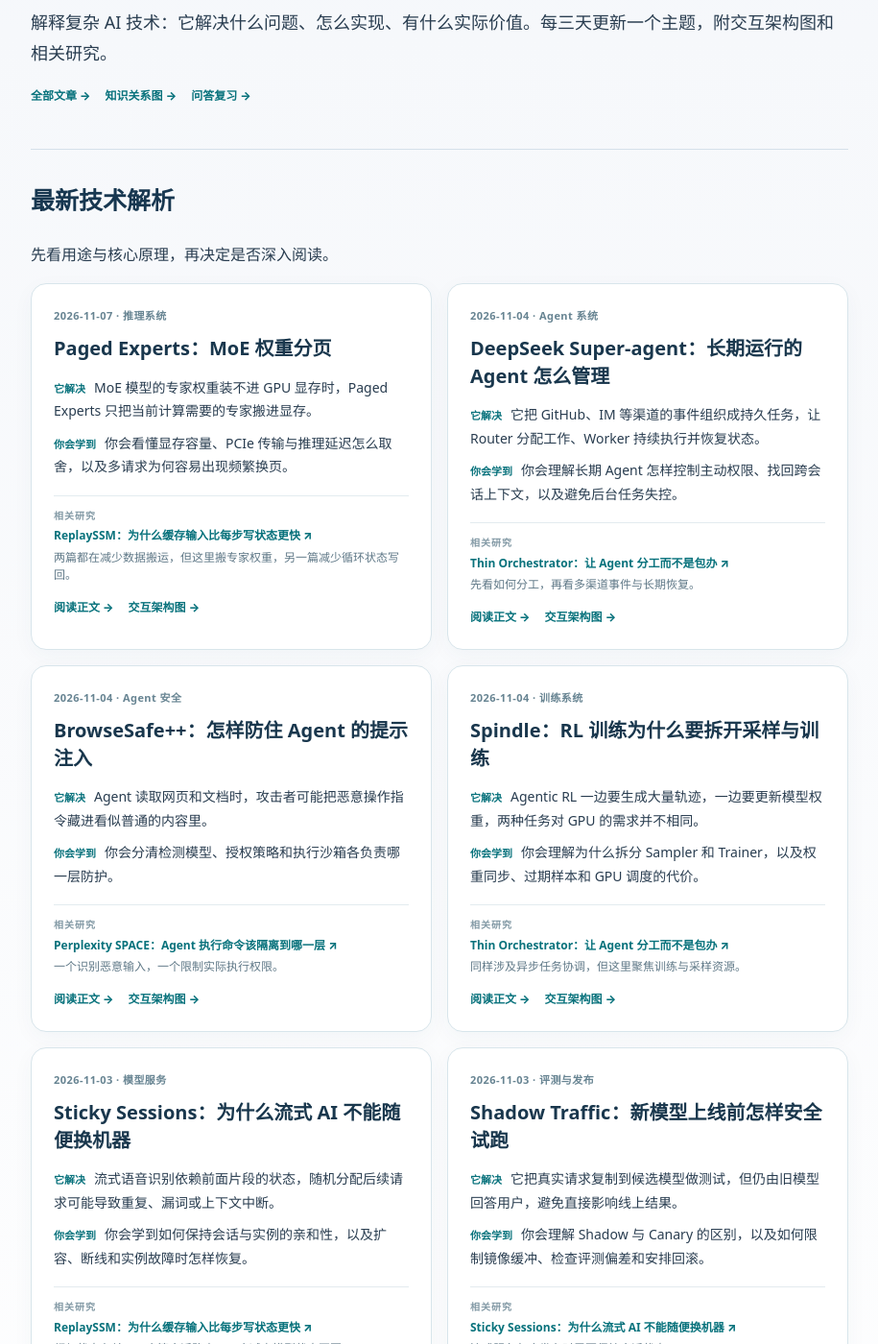
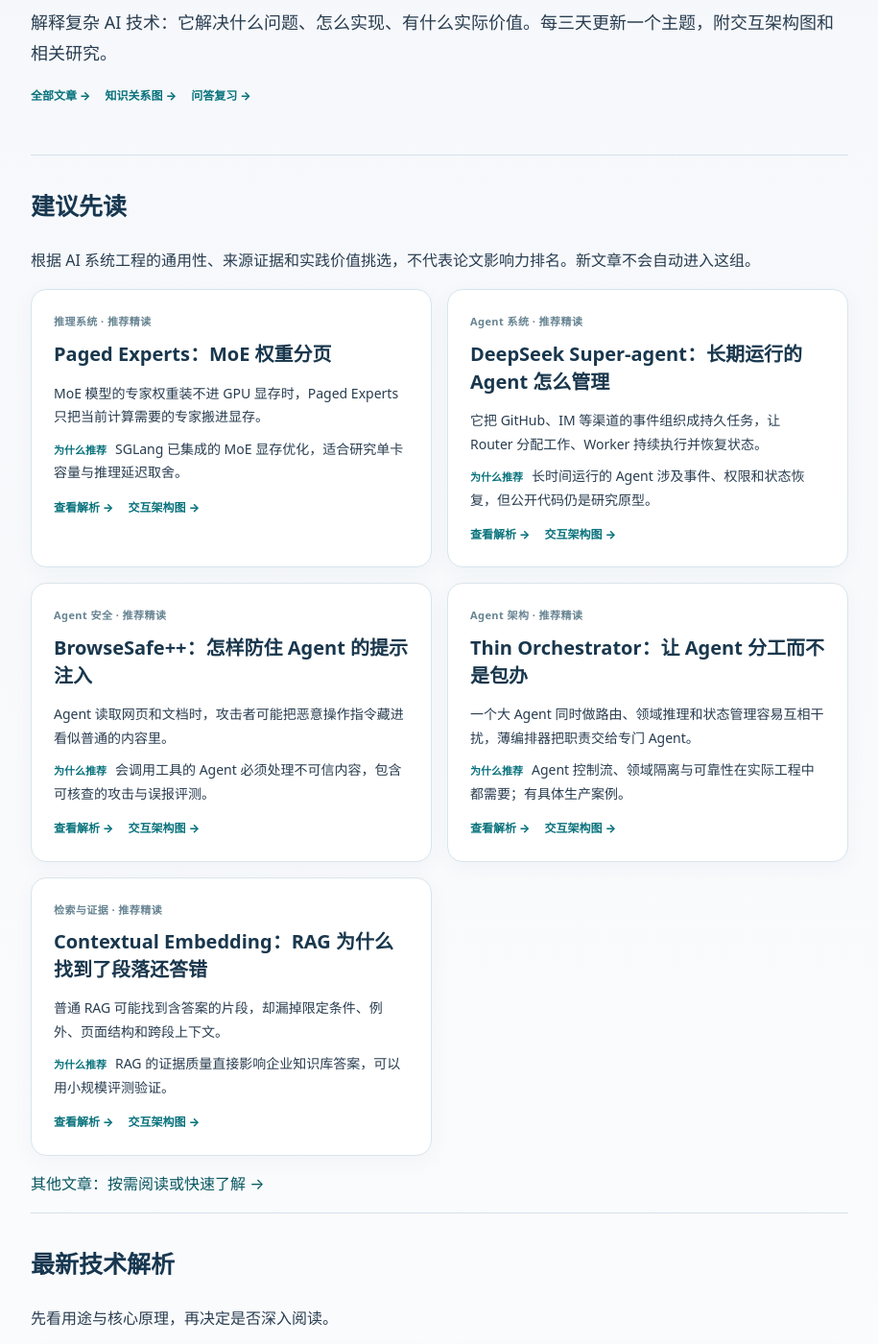
Before and after one commit to ljrirene/ai-engineering-notes, a Jekyll site: the page built from docs/index.html, in a window 1280 px wide and 1400 px high, scrolled down 256 px. Shown: the whole window at 96% size, without its empty margins (182-1097 px from the left). Built offline with Jekyll 4.4.1, drawn with Linux system fonts in a browser that asks for light colours.

Commit message:
Prioritize research by practical learning value instead of recency alone

```diff
--- a/docs/_data/studies.yml
+++ b/docs/_data/studies.yml
@@ -1,4 +1,6 @@
 - id: a-paged-experts
+  priority: "core"
+  why_priority: "SGLang 已集成的 MoE 显存优化，适合研究单卡容量与推理延迟取舍。"
   date: "2026-11-07"
   title: "Paged Experts：MoE 权重分页"
   topic: "推理系统"
@@ -12,6 +14,8 @@
     - id: a-sticky
       why: "一个管 GPU 内的权重驻留，一个管会话落在哪个服务实例。"
 - id: a-superagent
+  priority: "core"
+  why_priority: "长时间运行的 Agent 涉及事件、权限和状态恢复，但公开代码仍是研究原型。"
   date: "2026-11-04"
   title: "DeepSeek Super-agent：长期运行的 Agent 怎么管理"
   topic: "Agent 系统"
@@ -25,6 +29,8 @@
     - id: a-space
       why: "持续工作的 Worker 还需要真正的执行隔离。"
 - id: a-browsesafe
+  priority: "core"
+  why_priority: "会调用工具的 Agent 必须处理不可信内容，包含可核查的攻击与误报评测。"
   date: "2026-11-04"
   title: "BrowseSafe++：怎样防住 Agent 的提示注入"
   topic: "Agent 安全"
@@ -38,6 +44,8 @@
     - id: a-superagent
       why: "长期订阅的外部事件也会携带不可信内容。"
 - id: a-spindle
+  priority: "overview"
+  why_priority: "对大规模 RL 训练系统有用；未开展 Post-training 时优先级较低。"
   date: "2026-11-04"
   title: "Spindle：RL 训练为什么要拆开采样与训练"
   topic: "训练系统"
@@ -51,6 +59,8 @@
     - id: a-replayssm
       why: "两篇都讨论计算与内存开销，作用于不同运行时。"
 - id: a-sticky
+  priority: "conditional"
+  why_priority: "适合流式 ASR 和 Voice Agent；普通无状态服务不需要专门深读。"
   date: "2026-11-03"
   title: "Sticky Sessions：为什么流式 AI 不能随便换机器"
   topic: "模型服务"
@@ -64,6 +74,8 @@
     - id: a-shadow
       why: "上线新版本时，流量镜像不能破坏会话连续性。"
 - id: a-shadow
+  priority: "conditional"
+  why_priority: "影子流量是模型发布的通用方法，可重点阅读缓冲和失败处理部分。"
   date: "2026-11-03"
   title: "Shadow Traffic：新模型上线前怎样安全试跑"
   topic: "评测与发布"
@@ -77,6 +89,8 @@
     - id: a-repair
       why: "上线与修复都需要控制风险范围和验证结果。"
 - id: a-repair
+  priority: "overview"
+  why_priority: "涉及成熟的 GPU 集群故障恢复流程；没有大规模集群时暂不必精读。"
   date: "2026-11-02"
   title: "GPU Auto-repair：为什么不能见故障就重启"
   topic: "可靠性工程"
@@ -88,6 +102,8 @@
     - id: a-shadow
       why: "两篇都强调先验证风险，再小范围推进高影响操作。"
 - id: a-decision
+  priority: "overview"
+  why_priority: "有限选项分类值得了解，但具体模型优势仍需在自己的任务上评估。"
   date: "2026-11-02"
   title: "Decision Models：分类为什么不一定需要生成文本"
   topic: "低延迟决策"
@@ -101,6 +117,8 @@
     - id: a-superagent
       why: "长期 Agent 的事件判断同样要和执行授权分开。"
 - id: a-orchestrator
+  priority: "core"
+  why_priority: "Agent 控制流、领域隔离与可靠性在实际工程中都需要；有具体生产案例。"
   date: "2026-11-01"
   title: "Thin Orchestrator：让 Agent 分工而不是包办"
   topic: "Agent 架构"
@@ -114,6 +132,8 @@
     - id: a-decision
       why: "继续看怎样低延迟地做路由决策。"
 - id: a-retrieval
+  priority: "core"
+  why_priority: "RAG 的证据质量直接影响企业知识库答案，可以用小规模评测验证。"
   date: "2026-11-01"
   title: "Contextual Embedding：RAG 为什么找到了段落还答错"
   topic: "检索与证据"
@@ -125,6 +145,8 @@
     - id: a-browsesafe
       why: "检索出的内容可能被恶意注入，证据质量与安全边界要一起看。"
 - id: a-space
+  priority: "conditional"
+  why_priority: "执行隔离对 Agent 很重要；具体实现依赖项目架构，需关注通用边界。"
   date: "2026-10-31"
   title: "Perplexity SPACE：Agent 执行命令该隔离到哪一层"
   topic: "Agent 执行安全"
@@ -138,6 +160,8 @@
     - id: a-superagent
       why: "长期 Worker 不能把工作目录当作硬安全沙箱。"
 - id: a-replayssm
+  priority: "conditional"
+  why_priority: "有论文和代码支持的推理优化，但适用性取决于模型是否使用 SSM。"
   date: "2026-10-31"
   title: "ReplaySSM：为什么缓存输入比每步写状态更快"
   topic: "推理系统"
--- a/docs/archive.md
+++ b/docs/archive.md
@@ -12,7 +12,7 @@ permalink: /archive.html
 <div class="research-archive">
 {% for s in site.data.studies %}
 <article class="research-card">
-<div class="research-meta">{{ s.date }} · {{ s.topic }}</div>
+<div class="research-meta">{{ s.date }} · {{ s.topic }} · {% case s.priority %}{% when 'core' %}推荐精读{% when 'conditional' %}按需阅读{% else %}快速了解{% endcase %}</div>
 <h3><a href="{{ s.url | relative_url }}">{{ s.title }}</a></h3>
 <p class="research-sentence"><strong>它解决</strong>{{ s.purpose }}</p>
 <p class="research-sentence"><strong>你会学到</strong>{{ s.takeaway }}</p>
--- a/docs/index.html
+++ b/docs/index.html
@@ -8,6 +8,22 @@ title: Home
 <p>解释复杂 AI 技术：它解决什么问题、怎么实现、有什么实际价值。每三天更新一个主题，附交互架构图和相关研究。</p>
 <div class="research-card-actions"><a href="{{ '/archive.html' | relative_url }}">全部文章 →</a><a href="{{ '/knowledge-graph.html' | relative_url }}">知识关系图 →</a><a href="{{ '/study-qa/' | relative_url }}">问答复习 →</a></div>
 </section>
+<h2 class="section-title">建议先读</h2>
+<p class="muted">根据 AI 系统工程的通用性、来源证据和实践价值挑选，不代表论文影响力排名。新文章不会自动进入这组。</p>
+<section class="research-feed">
+{% assign essential = site.data.studies | where: "priority", "core" %}
+{% for s in essential %}
+<article class="research-card">
+<div class="research-meta">{{ s.topic }} · 推荐精读</div>
+<h3><a href="{{ s.url | relative_url }}">{{ s.title }}</a></h3>
+<p class="research-sentence">{{ s.purpose }}</p>
+<p class="research-sentence"><strong>为什么推荐</strong>{{ s.why_priority }}</p>
+<div class="research-card-actions"><a href="{{ s.url | relative_url }}">查看解析 →</a><a href="{{ s.visual | relative_url }}">交互架构图 →</a></div>
+</article>
+{% endfor %}
+</section>
+<p style="margin-top:15px"><a href="{{ '/archive.html' | relative_url }}">其他文章：按需阅读或快速了解 →</a></p>
+
 <h2 class="section-title" style="margin-top:10px">最新技术解析</h2>
 <p class="muted">先看用途与核心原理，再决定是否深入阅读。</p>
 <section class="research-feed">
```
Also changed, not shown: docs/audits/2026-11-09-topic-value.md (added, +44 -0 lines).
